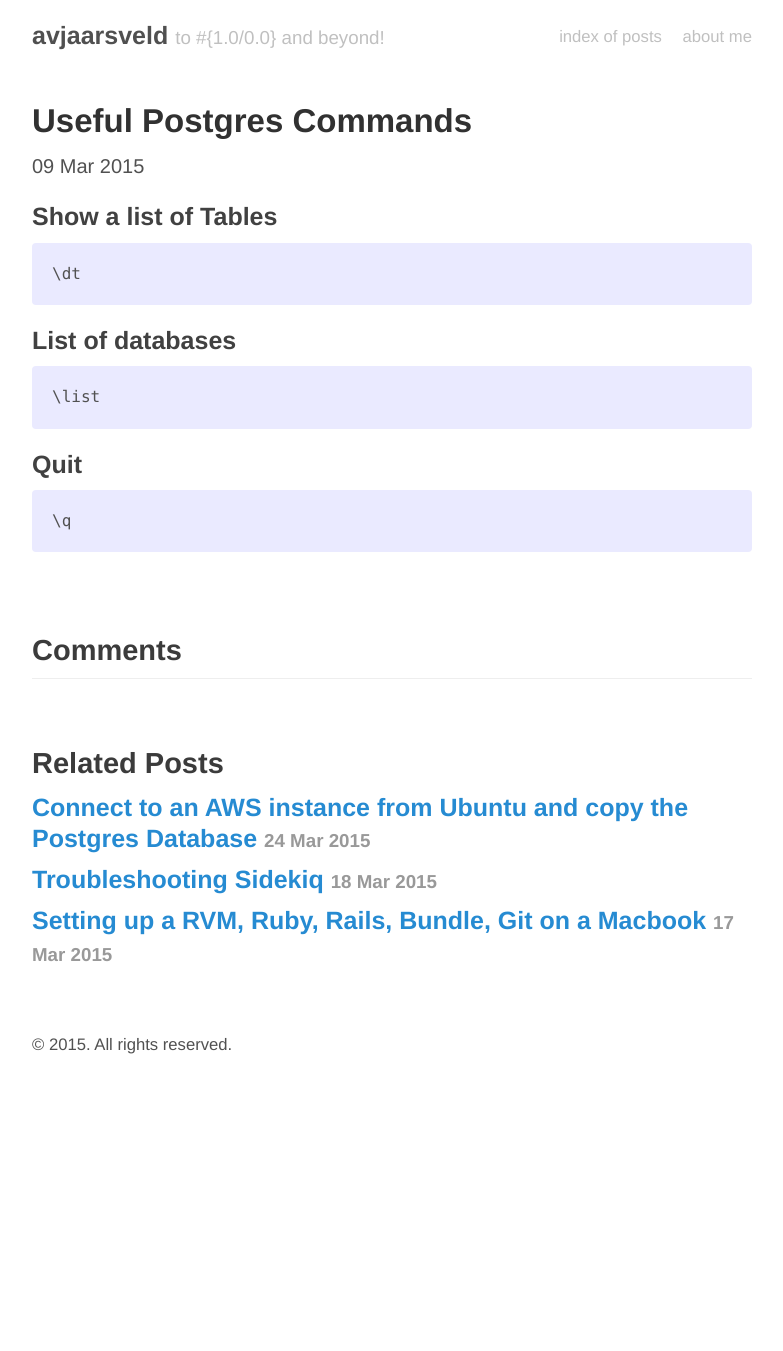
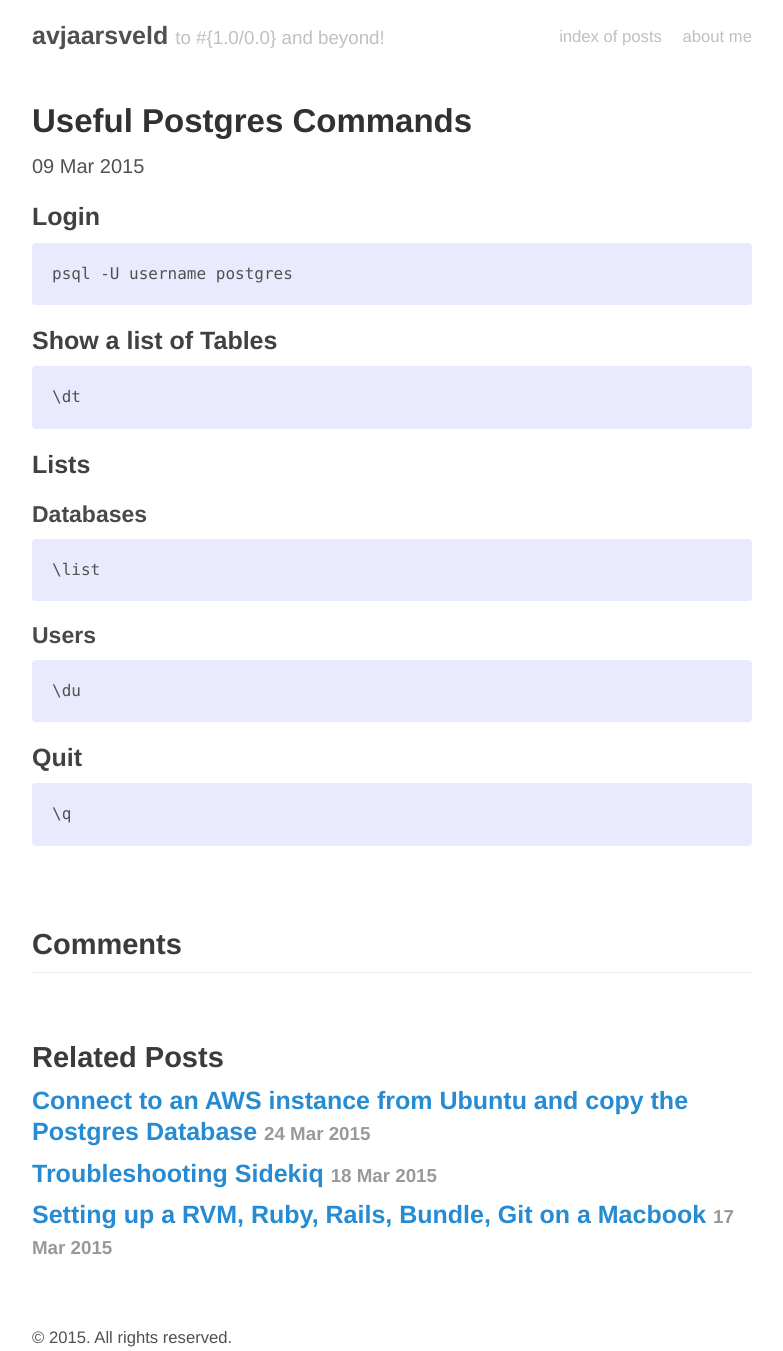
Before and after one commit to avjaarsveld/avjaarsveld.github.io, a Jekyll site: the page built from _posts/2015-03-09-Useful-Postgres-Commands.md, in a window 1280 px wide. Shown: the whole page, without its empty margins (248-1031 px from the left). Built offline with Jekyll 4.4.1, drawn with Linux system fonts in a browser that asks for light colours; Markdown is read by kramdown in place of the engine named in the settings; comment, search, counter and statistics services are not loaded; before the commit the page ends 1058 px from its top, so only the background shows below that.

Commit message:
post updated

````diff
--- a/_posts/2015-03-09-Useful-Postgres-Commands.md
+++ b/_posts/2015-03-09-Useful-Postgres-Commands.md
@@ -7,16 +7,30 @@ tags:
 - commands
 ---
 
+### Login
+
+```
+psql -U username postgres
+```
+
 ### Show a list of Tables
 
 ```
 \dt
 ```
 
-### List of databases
+### Lists
+
+#### Databases
 
 ```
 \list
+```
+
+#### Users
+
+```
+\du
 ```
 
 ### Quit
````
